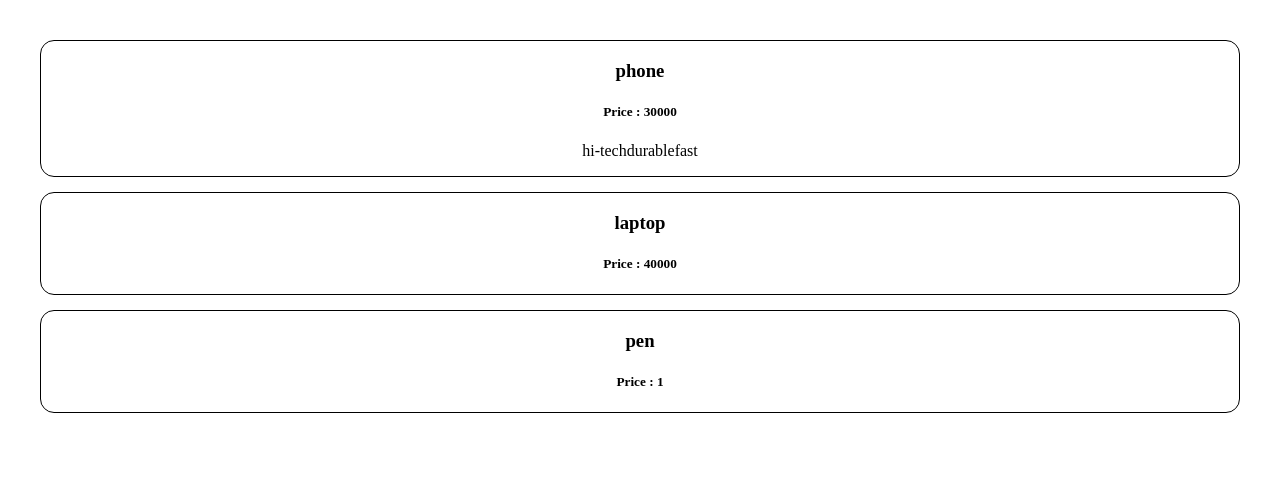
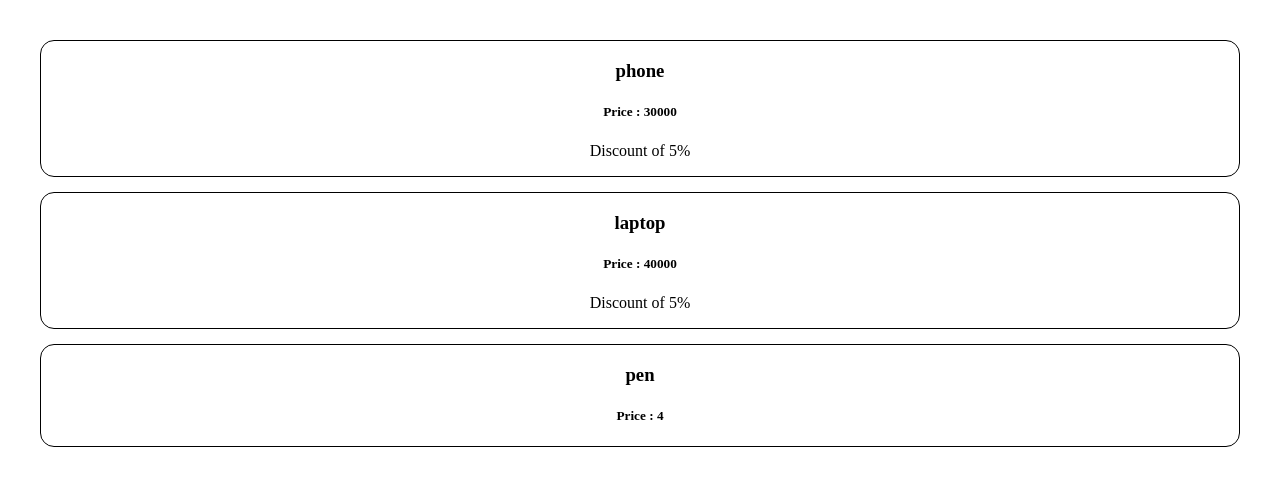
Before and after one commit to ayushg001/Sigma-4.0, a React (Vite) app in the folder 15. REACT/basic-react-app/: page / in a window 1280 px wide. Shown: the top 486 px of the page. Built offline with nearby package versions, Linux system fonts and the light colour scheme.

Commit message:
learning react props , arrays , conditionals

```diff
--- a/15. REACT/basic-react-app/src/Product.jsx
+++ b/15. REACT/basic-react-app/src/Product.jsx
@@ -1,12 +1,14 @@
 import "./Product.css";
 
-function Product({title , price  = 1 , features }){  // destructur
-    console.log(title)
+function Product({title , price  = 1 , features }){  // destructuring
+
+
     return (
         <div className="Product">
             <h3>{title}</h3>
             <h5> Price : {price}</h5>
-            <p>{features}</p>
+           {price >= 30000 ? <p>Discount of 5%</p> : null}
+
         </div>
     )
 }
--- a/15. REACT/basic-react-app/src/ProductTab.jsx
+++ b/15. REACT/basic-react-app/src/ProductTab.jsx
@@ -4,9 +4,9 @@ function ProductTab(){
     let options = ["hi-tech" , "durable" , "fast"]
     return (
         <>
-        <Product title="phone"  price={30000} features={options} />
+        <Product title="phone"  price={30000} />
         <Product title="laptop" price={40000} />
-        <Product title="pen"   />
+        <Product title="pen"  price={4}  />
         </>
     )
 }
```
Also changed, not shown: 15. REACT/basic-react-app/src/Product.css (line endings or trailing spaces).
